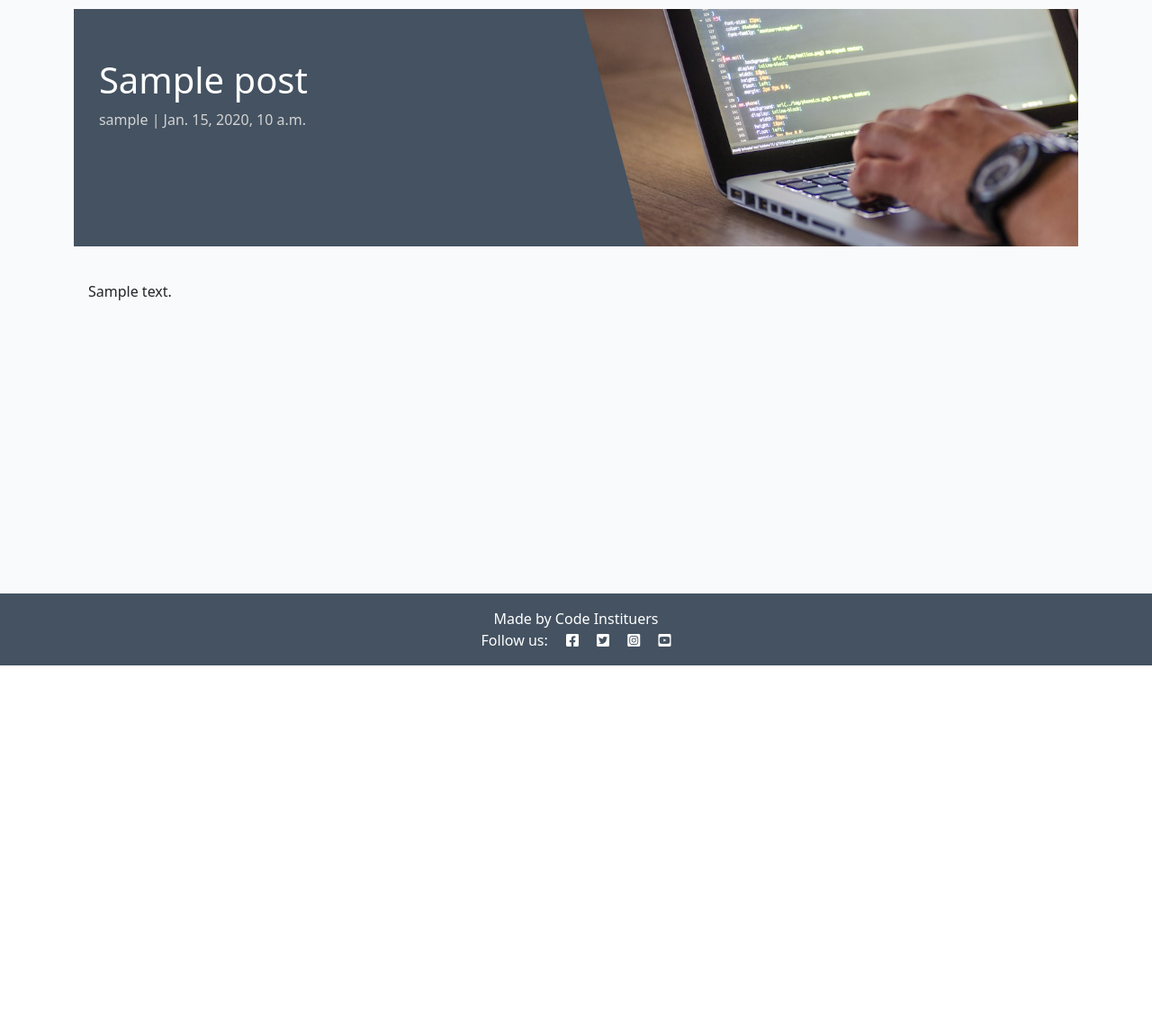
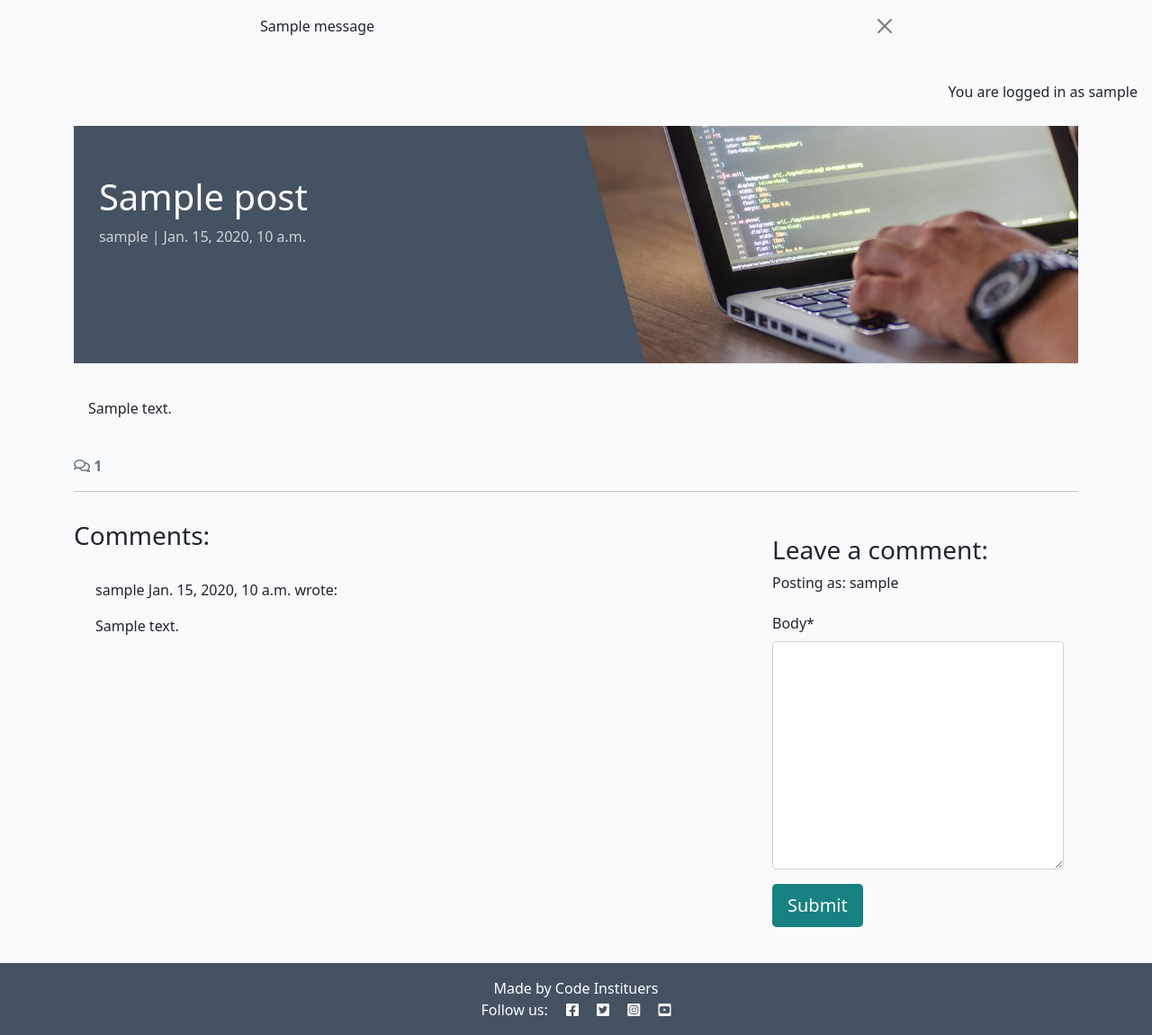
Before and after one commit to Rubina1978/codestar_blog, a Django app: a page that uses templates/base.html in a window 1280 px wide. Shown: the part 60-1211 px from the top of the page at 90% size. Before the commit the page ends 800 px from the top, so only its background shows below. Run offline with Django 4.2, Linux system fonts and the light colour scheme; a user stored in the database is signed in; tables that the repository leaves empty hold one stand-in row (values such as "Sample post"); one stand-in notice (Sample message) is shown; parts of the project's set-up code (start-up, migrations or seed data) failed here and were passed over; some libraries are stand-ins or nearby versions.

Commit message:
Add form to post comment, form logic for functionality

```diff
--- /dev/null
+++ b/blog/forms.py
@@ -0,0 +1,7 @@
+from .models import Comment
+from django import forms
+
+class CommentForm(forms.ModelForm):
+    class Meta:
+        model = Comment
+        fields = ('body',)
--- a/blog/templates/blog/post_detail.html
+++ b/blog/templates/blog/post_detail.html
@@ -1,5 +1,6 @@
 {% extends 'base.html' %} {% block content %}
 {% load static %}
+{% load crispy_forms_tags %}
 
 <div class="masthead">
     <div class="container">
@@ -29,6 +30,68 @@
             </div>
         </div>
     </div>
+    <!-- Displaying count of comments -->
+  <div class="row">
+    <div class="col-12">
+      <strong class="text-secondary">
+        <i class="far fa-comments"></i> {{ comment_count }}
+      </strong>
+    </div>
+    <div class="col-12">
+      <hr>
+    </div>
+  </div>
+
+  <!-- Displaying Comments -->
+  <div class="row">
+    <div class="col-md-8 card mb-4  mt-3 ">
+      <h3>Comments:</h3>
+      <div class="card-body">
+        <!-- We want a for loop inside the empty control tags
+          to iterate through each comment in comments -->
+        {% for comment in comments %}
+        <div class="p-2 comments
+          {% if not comment.approved and comment.author == user %}
+          faded{% elif not comment.approved %} d-none{% endif %}">
+          <p class="font-weight-bold">
+            {{ comment.author }}
+            <span class="font-weight-normal">
+              {{ comment.created_on }}
+            </span> wrote:
+          </p>
+          <div id="comment{{ comment.id }}">
+            {{ comment.body | linebreaks }}
+          </div>
+          {% if not comment.approved and comment.author == user %}
+          <p class="approval">
+            This comment is awaiting approval
+          </p>
+          {% endif %}
+        </div>
+        <!-- Our for loop ends here -->
+        {% endfor %}
+      </div>
+    </div>
+
+    <!-- Creating New Comments -->
+    <div class="col-md-4 card mb-4 mt-3">
+      <div class="card-body">
+        {% if user.is_authenticated %}
+        <h3>Leave a comment:</h3>
+        <p>Posting as: {{ user.username }}</p>
+        <form id="commentForm" method="post"
+          style="margin-top: 1.3em;">
+          {{ comment_form | crispy }}
+          {% csrf_token %}
+          <button id="submitButton" type="submit"
+            class="btn btn-signup btn-lg">Submit</button>
+        </form>
+        {% else %}
+        <p>Log in to leave a comment</p>
+        {% endif %}
+      </div>
+    </div>
+  </div>
 </div>
 
 {% endblock content %}
--- a/blog/views.py
+++ b/blog/views.py
@@ -1,9 +1,12 @@
 from django.shortcuts import render, get_object_or_404
 from django.views import generic
+from django.contrib import messages
 from .models import Post
+from .forms import CommentForm
 
 
 # Create your views here.
+
 
 class PostList(generic.ListView):
     queryset = Post.objects.filter(status=1)
@@ -25,9 +28,31 @@ def post_detail(request, slug):
         """
     queryset = Post.objects.filter(status=1)
     post = get_object_or_404(queryset, slug=slug)
+    comments = post.comments.all().order_by("-created_on")
+    comment_count = comments.filter(approved=True).count()
+
+    if request.method == "POST":
+        comment_form = CommentForm(data=request.POST)
+        if comment_form.is_valid():
+            comment = comment_form.save(commit=False)
+            comment.author = request.user
+            comment.post = post
+            comment.save()
+            messages.add_message(
+                request, messages.SUCCESS,
+                'Comment submitted and awaiting approval'
+            )
+
+    comment_form = CommentForm()
 
     return render(
         request,
         "blog/post_detail.html",
-        {"post": post,},
+        {"post": post,
+         "comments": comments,
+         "comment_count": comment_count,
+         "comment_form": comment_form,}
+
+
+
     )
--- a/requirements.txt
+++ b/requirements.txt
@@ -3,11 +3,13 @@ bleach==6.3.0
 certifi==2026.4.22
 cffi==2.0.0
 charset-normalizer==3.4.7
+crispy-bootstrap5==0.7
 cryptography==47.0.0
 defusedxml==0.7.1
 dj-database-url==0.5.0
-Django==4.2.29
+Django==6.0.4
 django-allauth==0.57.2
+django-crispy-forms==2.6
 django-summernote==0.8.20.0
 gunicorn==20.1.0
 idna==3.13
--- a/templates/base.html
+++ b/templates/base.html
@@ -68,9 +68,27 @@
             </div>
         </div>
     </nav>
-
+    <!-- displaying Django messages -->
+<div class="container">
+  <div class="row">
+    <div class="col-md-8 offset-md-2">
+      {% for message in messages %}
+      <div class="alert {{ message.tags }} alert-dismissible
+        fade show" id="msg" role="alert">
+        {{ message | safe }}
+        <button type="button" class="btn-close"
+          data-bs-dismiss="alert" aria-label="Close"></button>
+      </div>
+      {% endfor %}
+    </div>
+  </div>
+</div>
     <main class="flex-shrink-0 main-bg">
-
+        {% if user.is_authenticated %}
+        <p class="text-end m-3">You are logged in as {{ user }}</p>
+        {% else %}
+        <p class="text-end m-3">You are not logged in</p>
+        {% endif %}
         {% block content %}
         <!-- Content Goes here -->
         {% endblock content %}
```
Also changed, not shown: codestar/settings.py (+10 -1 lines), templates/account/signup.html (+15 -6 lines).
